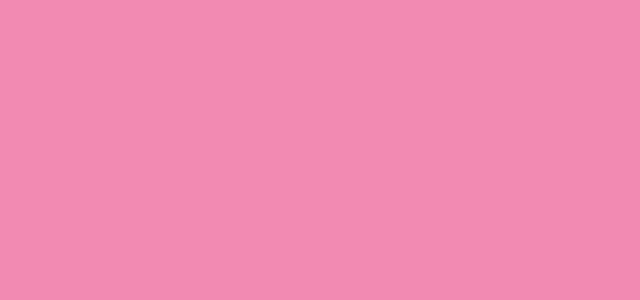
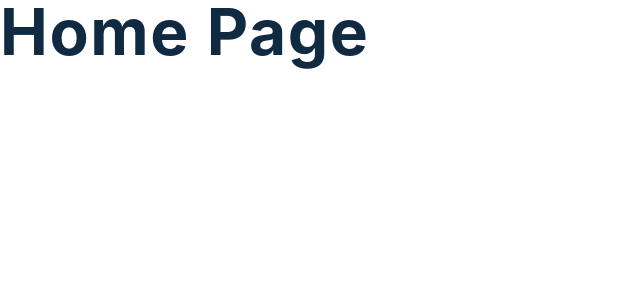
Before and after one commit to nick-tester/react-mini-projects, a React (Create React App) app: page / in a window 1280 px wide. Shown: the top 300 px of the page, without its empty margins (0-640 px from the left). Built offline with nearby package versions, Linux system fonts and the light colour scheme.

Commit message:
project 2: tours pt1 - initial setup

```diff
--- a/src/App.js
+++ b/src/App.js
@@ -1,20 +1,24 @@
-import { BrowserRouter as Router, Routes, Route, Outlet } from "react-router-dom";
+import { BrowserRouter as Router, Routes, Route } from "react-router-dom";
 import BirthdayReminder from "./pages/BirthdayReminder";
+import Tours from "./pages/Tours";
 
 const App = () => {
     return (
         <Router>
             <Routes>
-                <Route path="/" element={<MiniApps />} exact>
-                    <Route path="p1" element={<BirthdayReminder />} />
-                </Route>
+                <Route path="/" element={<Home />} exact />
+                <Route path="/p1" element={<BirthdayReminder />} />
+                <Route path="/p2" element={<Tours />} />
+                <Route path="*" element={<PageNotFound />} />
             </Routes>
         </Router>
     )
 };
 
-const MiniApps = () => {
-    return <Outlet />
+const Home = () => {
+    return <h1>home page</h1>
 }
 
+const PageNotFound = () => <h1>Page Not Found!</h1>
+
 export default App;
--- a/src/pages/BirthdayReminder/assets/index.css
+++ b/src/pages/BirthdayReminder/index.css
@@ -59,7 +59,7 @@
 body {
   font-family: -apple-system, BlinkMacSystemFont, 'Segoe UI', Roboto, Oxygen,
     Ubuntu, Cantarell, 'Open Sans', 'Helvetica Neue', sans-serif;
-  background: var(--clr-pink);
+  /* background: var(--clr-pink); */
   color: var(--clr-grey-9);
   line-height: 1.5;
   font-size: 0.875rem;
--- a/src/pages/BirthdayReminder/index.js
+++ b/src/pages/BirthdayReminder/index.js
@@ -1,6 +1,6 @@
 import { useState } from "react";
-import data from "./assets/data";
-import "./assets/index.css";
+import data from "./data";
+import "./index.css";
 import List from "./List";
 
 const BirthdayReminder = () => {
--- /dev/null
+++ b/src/pages/Tours/index.css
@@ -0,0 +1,228 @@
+/*
+===============
+Variables
+===============
+*/
+
+:root {
+  /* dark shades of primary color*/
+  --clr-primary-1: hsl(205, 86%, 17%);
+  --clr-primary-2: hsl(205, 77%, 27%);
+  --clr-primary-3: hsl(205, 72%, 37%);
+  --clr-primary-4: hsl(205, 63%, 48%);
+  /* primary/main color */
+  --clr-primary-5: hsl(205, 78%, 60%);
+  /* lighter shades of primary color */
+  --clr-primary-6: hsl(205, 89%, 70%);
+  --clr-primary-7: hsl(205, 90%, 76%);
+  --clr-primary-8: hsl(205, 86%, 81%);
+  --clr-primary-9: hsl(205, 90%, 88%);
+  --clr-primary-10: hsl(205, 100%, 96%);
+  /* darkest grey - used for headings */
+  --clr-grey-1: hsl(209, 61%, 16%);
+  --clr-grey-2: hsl(211, 39%, 23%);
+  --clr-grey-3: hsl(209, 34%, 30%);
+  --clr-grey-4: hsl(209, 28%, 39%);
+  /* grey used for paragraphs */
+  --clr-grey-5: hsl(210, 22%, 49%);
+  --clr-grey-6: hsl(209, 23%, 60%);
+  --clr-grey-7: hsl(211, 27%, 70%);
+  --clr-grey-8: hsl(210, 31%, 80%);
+  --clr-grey-9: hsl(212, 33%, 89%);
+  --clr-grey-10: hsl(210, 36%, 96%);
+  --clr-white: #fff;
+  --clr-red-dark: hsl(360, 67%, 44%);
+  --clr-red-light: hsl(360, 71%, 66%);
+  --clr-green-dark: hsl(125, 67%, 44%);
+  --clr-green-light: hsl(125, 71%, 66%);
+  --clr-black: #222;
+  --transition: all 0.3s linear;
+  --spacing: 0.1rem;
+  --radius: 0.25rem;
+  --light-shadow: 0 5px 15px rgba(0, 0, 0, 0.1);
+  --dark-shadow: 0 5px 15px rgba(0, 0, 0, 0.2);
+  --max-width: 1170px;
+  --fixed-width: 620px;
+}
+/*
+===============
+Global Styles
+===============
+*/
+
+*,
+::after,
+::before {
+  margin: 0;
+  padding: 0;
+  box-sizing: border-box;
+}
+body {
+  font-family: -apple-system, BlinkMacSystemFont, 'Segoe UI', Roboto, Oxygen,
+    Ubuntu, Cantarell, 'Open Sans', 'Helvetica Neue', sans-serif;
+  /* background: var(--clr-grey-10); */
+  color: var(--clr-grey-1);
+  line-height: 1.5;
+  font-size: 0.875rem;
+}
+ul {
+  list-style-type: none;
+}
+a {
+  text-decoration: none;
+}
+h1,
+h2,
+h3,
+h4 {
+  letter-spacing: var(--spacing);
+  text-transform: capitalize;
+  line-height: 1.25;
+  margin-bottom: 0.75rem;
+}
+h1 {
+  font-size: 3rem;
+}
+h2 {
+  font-size: 2rem;
+}
+h3 {
+  font-size: 1.25rem;
+}
+h4 {
+  font-size: 0.875rem;
+}
+p {
+  margin-bottom: 1.25rem;
+  color: var(--clr-grey-5);
+}
+@media screen and (min-width: 800px) {
+  h1 {
+    font-size: 4rem;
+  }
+  h2 {
+    font-size: 2.5rem;
+  }
+  h3 {
+    font-size: 1.75rem;
+  }
+  h4 {
+    font-size: 1rem;
+  }
+  body {
+    font-size: 1rem;
+  }
+  h1,
+  h2,
+  h3,
+  h4 {
+    line-height: 1;
+  }
+}
+/*  global classes */
+
+/* section */
+.section {
+  width: 90vw;
+  margin: 0 auto;
+  max-width: var(--max-width);
+}
+
+@media screen and (min-width: 992px) {
+  .section {
+    width: 95vw;
+  }
+}
+.btn {
+  background: var(--clr-primary-5);
+  display: inline-block;
+  padding: 0.25rem 0.5rem;
+  border-radius: var(--radius);
+  text-transform: capitalize;
+  color: var(--clr-white);
+  letter-spacing: var(--spacing);
+  border-color: transparent;
+  cursor: pointer;
+  margin-top: 2rem;
+  font-size: 1.2rem;
+}
+/*
+===============
+Tours
+===============
+*/
+main {
+  width: 90vw;
+  max-width: var(--fixed-width);
+  margin: 5rem auto;
+}
+.loading {
+  text-align: center;
+}
+.title {
+  text-align: center;
+  margin-bottom: 4rem;
+}
+.underline {
+  width: 6rem;
+  height: 0.25rem;
+  background: var(--clr-primary-5);
+  margin-left: auto;
+  margin-right: auto;
+}
+
+.single-tour {
+  background: var(--clr-white);
+  border-radius: var(--radius);
+  margin: 2rem 0;
+  box-shadow: var(--light-shadow);
+  transition: var(--transition);
+}
+.single-tour:hover {
+  box-shadow: var(--dark-shadow);
+}
+.single-tour img {
+  width: 100%;
+  height: 20rem;
+  object-fit: cover;
+  border-top-right-radius: var(--radius);
+  border-top-left-radius: var(--radius);
+}
+.tour-info {
+  display: flex;
+  justify-content: space-between;
+  align-items: center;
+  margin-bottom: 1.5rem;
+}
+.tour-info h4 {
+  margin-bottom: 0;
+}
+.single-tour button {
+  background: transparent;
+  border-color: transparent;
+  text-transform: capitalize;
+  color: var(--clr-primary-5);
+  font-size: 1rem;
+  cursor: pointer;
+  padding-left: 0.25rem;
+}
+.tour-price {
+  color: var(--clr-primary-5);
+  background: var(--clr-primary-10);
+  padding: 0.25rem 0.5rem;
+  border-radius: var(--radius);
+}
+.single-tour footer {
+  padding: 1.5rem 2rem;
+}
+.single-tour .delete-btn {
+  display: block;
+  width: 200px;
+  margin: 1rem auto 0 auto;
+  color: var(--clr-red-dark);
+  letter-spacing: var(--spacing);
+  background: transparent;
+  border: 1px solid var(--clr-red-dark);
+  padding: 0.25rem 0.5rem;
+  border-radius: var(--radius);
+}
--- /dev/null
+++ b/src/pages/Tours/index.js
@@ -0,0 +1,12 @@
+import Tour from "./Tour";
+import "./index.css";
+
+const Tours = () => {
+    return (
+        <>
+            <h4>Tours component</h4>
+        </>
+    )
+}
+
+export default Tours;
```
Also changed, not shown: src/pages/BirthdayReminder/data.js (renamed from src/pages/BirthdayReminder/assets/data.js), src/pages/Tours/Loading.js (added), src/pages/Tours/Tour.js (added).
